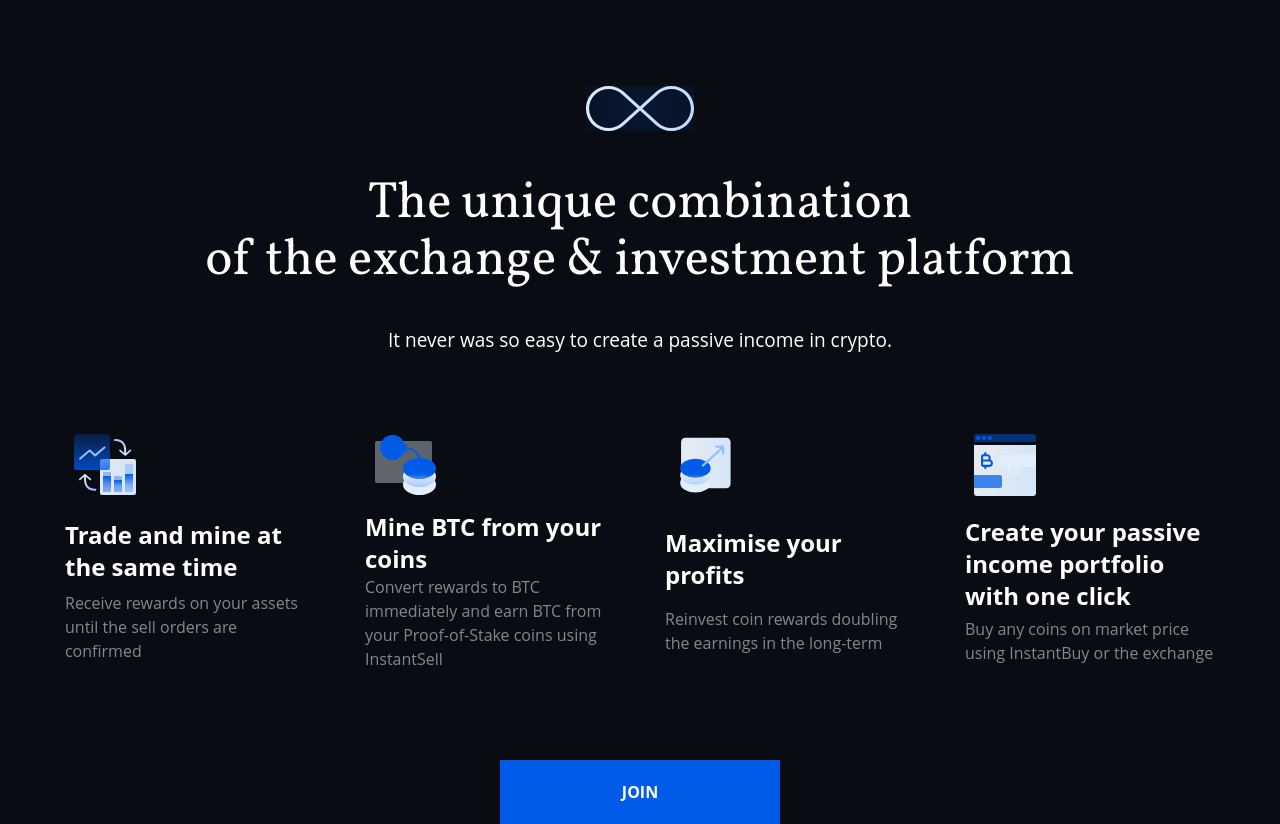
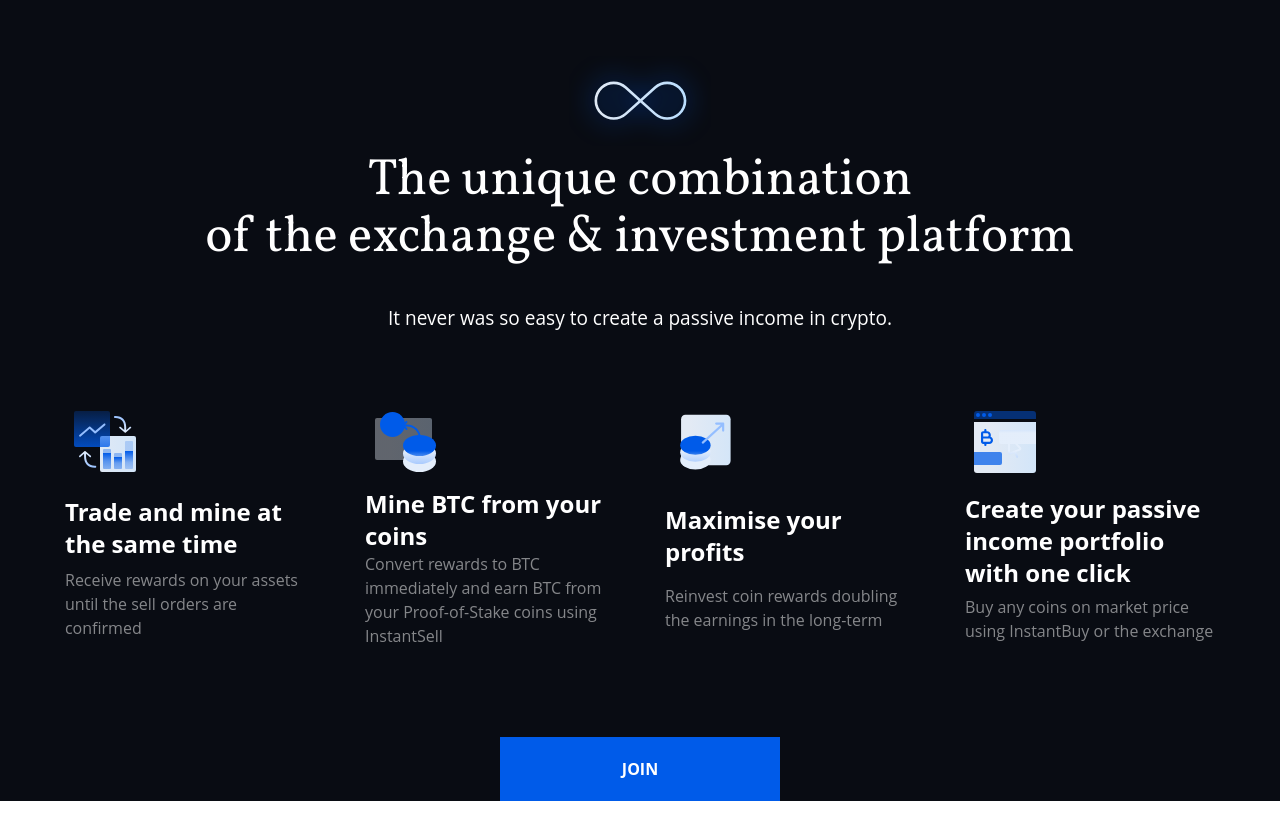
Before and after one commit to ZerdoX-x/combination-screen-test-task, a Vue app: page / in a window 1280 px wide. After the commit the page ends 801 px from the top, so only its background shows below. Built offline with nearby package versions, Linux system fonts and the light colour scheme.

Commit message:
Icon shadow fix

```diff
--- a/src/components/CombinationSection/-Icon/Combination-Icon.vue
+++ b/src/components/CombinationSection/-Icon/Combination-Icon.vue
@@ -2,12 +2,11 @@
   <div class="icon-wrapper">
     <div class="icon-top-indent" />
     <svg
-      class="icon"
-      viewBox="0 0 108 45"
+      viewBox="0 0 168 105"
       fill="none"
       xmlns="http://www.w3.org/2000/svg"
     >
-      <g filter="url(#filter0_d)" transform="translate(-30, -30)">
+      <g filter="url(#filter0_d)">
         <path
           fill-rule="evenodd"
           clip-rule="evenodd"
@@ -69,15 +68,17 @@
 <style lang="stylus" scoped>
 .icon-wrapper
   align-self center
+  display flex
+  align-items center
+  flex-direction column
   width 11.1666vw
-  max-width 108px
-  min-width 63px
+  max-width 168px
+  min-width 98px
 
 .icon-top-indent
-  height 6.7361vw
+  height calc(6.7361vw - 30px)
   min-height 21px
 
 .icon-bottom-indent
-  height 2.9167vw
-  min-height 20px
+  height calc(2.9167vw - 30px)
 </style>
```
